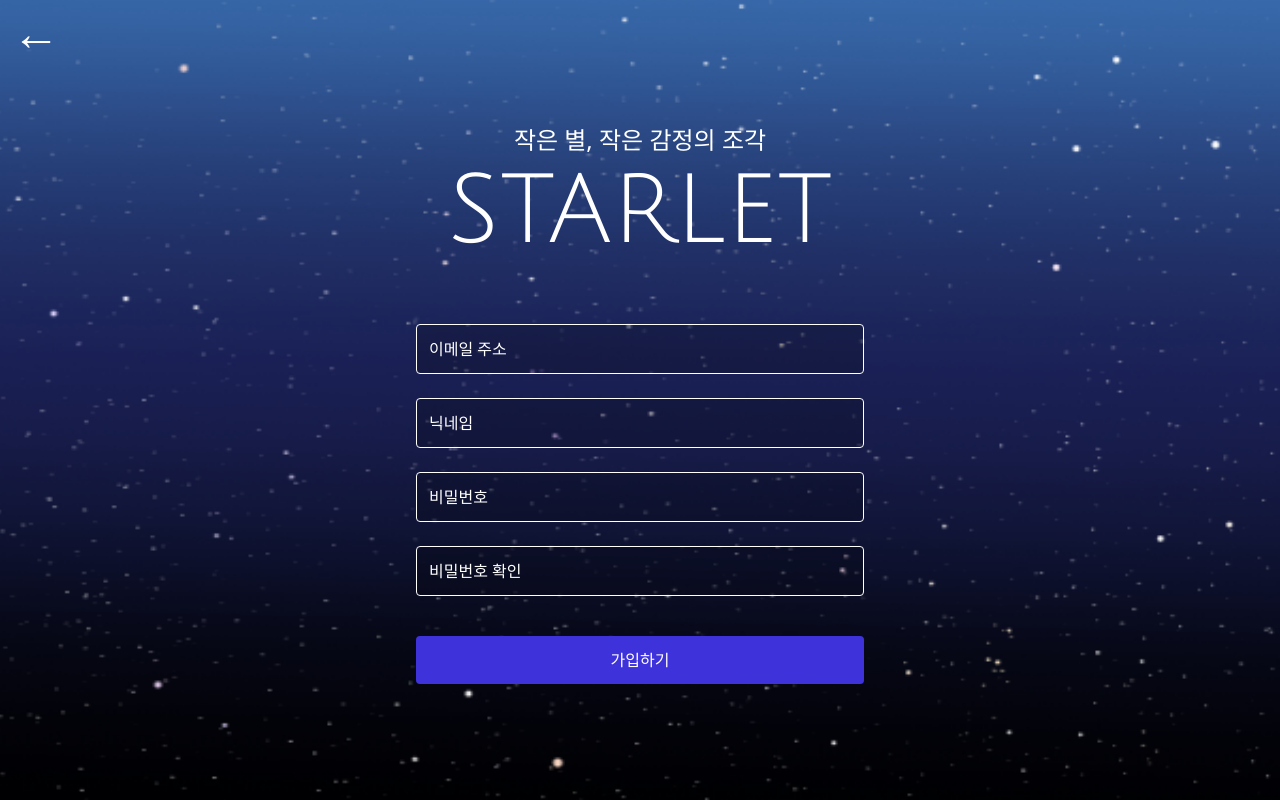
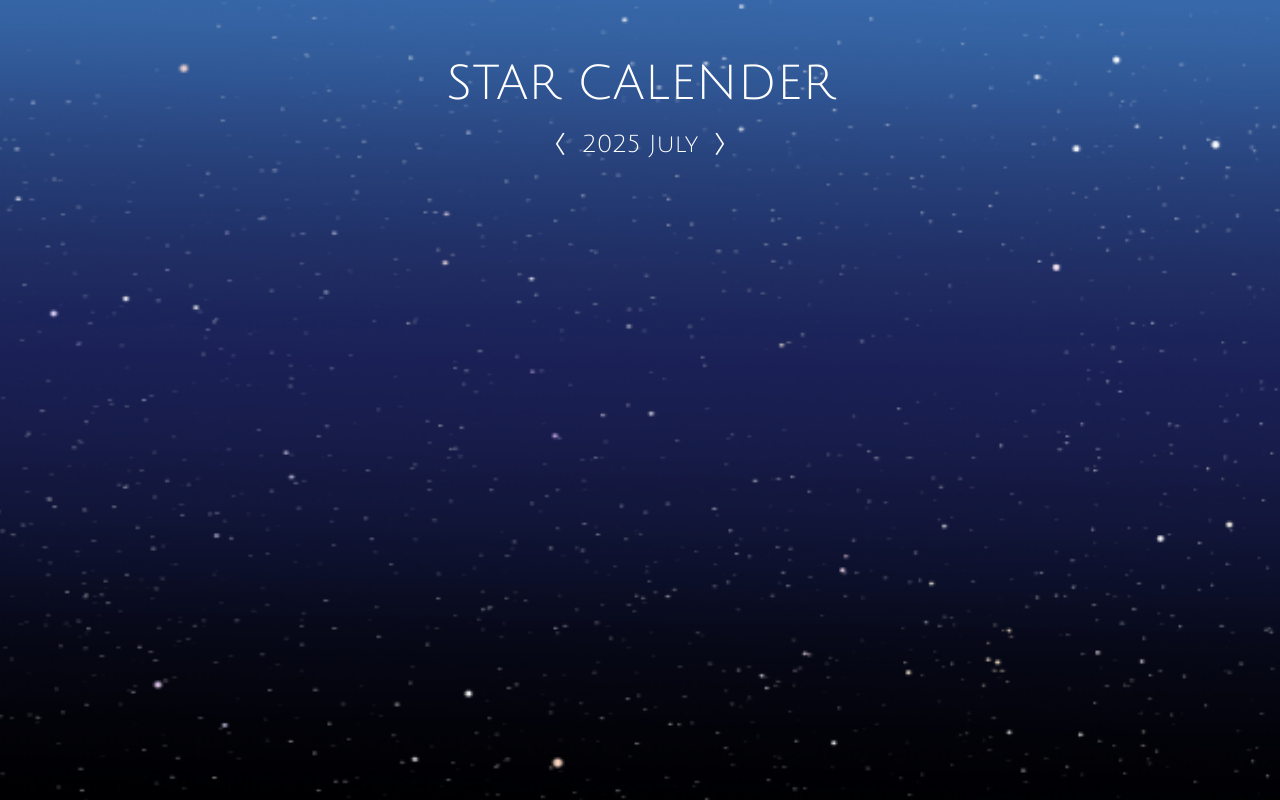
Before and after one commit to 2025-YU-SE-Project/Starlet_web, a React (Vite) app: page / in a window 1280 px wide. Built offline with nearby package versions, Linux system fonts and the light colour scheme.

Commit message:
캘린더 페이지 기초 작업

```diff
--- a/package.json
+++ b/package.json
@@ -11,6 +11,7 @@
   },
   "dependencies": {
     "@tailwindcss/vite": "^4.1.11",
+    "dayjs": "^1.11.13",
     "react": "^19.1.0",
     "react-dom": "^19.1.0",
     "react-router-dom": "^7.7.0"
--- a/src/App.jsx
+++ b/src/App.jsx
@@ -1,8 +1,9 @@
 import React from "react";
 import SignUp from "./pages/SignUp";
+import Calender from "./pages/Calender";
 
 const App = () => {
-  return <SignUp />;
+  return <Calender />;
 };
 
 export default App;
--- /dev/null
+++ b/src/pages/Calender.jsx
@@ -0,0 +1,36 @@
+import React from "react";
+import backgroundImage from "../assets/background.png";
+
+const Calender = () => {
+  return (
+    <div
+      className="w-full h-screen bg-cover bg-center"
+      style={{ backgroundImage: `url(${backgroundImage})` }}
+    >
+      <div className="pt-15 text-center">
+        <h1
+          className="text-white text-5xl"
+          style={{ fontFamily: "'Julius Sans One', sans-serif" }}
+        >
+          STAR CALENDER
+        </h1>
+        <div className="flex flex-row space-x-4 justify-center p-5">
+          <button className="text-white text-2xl transition hover:scale-90">
+            〈
+          </button>
+          <h1
+            className="text-white text-2xl"
+            style={{ fontFamily: "'Julius Sans One', sans-serif" }}
+          >
+            2025 July
+          </h1>
+          <button className="text-white text-2xl transition hover:scale-90">
+            〉
+          </button>
+        </div>
+      </div>
+    </div>
+  );
+};
+
+export default Calender;
--- /dev/null
+++ b/src/pages/Emotion.jsx
@@ -0,0 +1,7 @@
+import React from "react";
+
+const Emotion = () => {
+  return <div>Emotion</div>;
+};
+
+export default Emotion;
--- a/src/pages/SignUp.jsx
+++ b/src/pages/SignUp.jsx
@@ -29,7 +29,7 @@ const SignUp = () => {
         <button className="text-white text-5xl px-3 py-2 transition hover:scale-95">
           ←
         </button>
-        <div className="pt-15 text-center">
+        <div className="pt-16 text-center">
           <h1 className="text-white text-2xl mb-2">
             작은 별, 작은 감정의 조각
           </h1>
```
Also changed, not shown: 1 other file (tests, documents, lock files or other folders).
